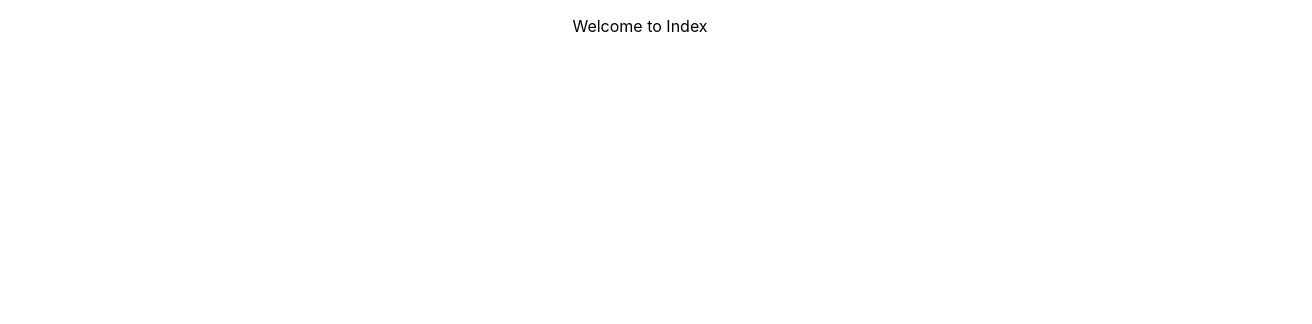
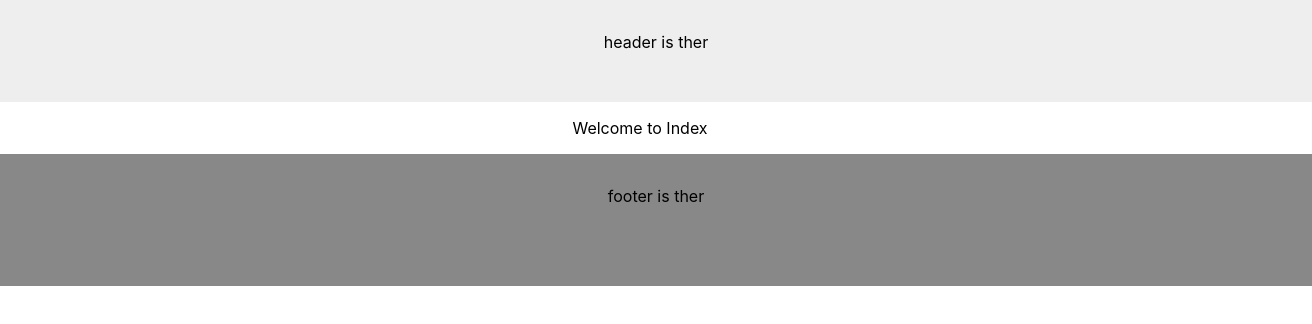
Before and after one commit to visharco/vishar-web, a React (Create React App) app: page / in a window 1280 px wide. Shown: the top 324 px of the page, 1312 px wide, since content can reach past the window. Built offline with nearby package versions, Linux system fonts and the light colour scheme.

Commit message:
header and footer is fixed

```diff
--- a/src/App.js
+++ b/src/App.js
@@ -2,15 +2,18 @@ import React, { Component } from 'react';
 import logo from './logo.svg';
 import './App.css';
 
-
+import Header from './component/header/header';
 import Index from '../src/container/index';
+import Footer from './component/footer/footer';
 
 
 class App extends Component {
   render() {
     return (
       <div className="App">
+        <Header />
         <Index />
+        <Footer />
       </div>
     );
   }
--- /dev/null
+++ b/src/component/footer/footer.js
@@ -0,0 +1,20 @@
+import React,{Component} from 'react';
+
+import './style.css';
+
+
+class FooterComponent extends Component {
+    constructor(props) {
+        super(props);
+        this.state = {  }
+    }
+    render() {
+        return (
+            <div className="footer">
+                <p>footer is ther</p>
+            </div>
+         );
+    }
+}
+
+export default FooterComponent;
--- /dev/null
+++ b/src/component/footer/style.css
@@ -0,0 +1,9 @@
+.footer{
+    width: 100%;
+    height: 100px;
+    padding: 1rem;
+    background-color: #888888;
+    bottom: 0;
+
+
+}
--- /dev/null
+++ b/src/component/header/header.js
@@ -0,0 +1,20 @@
+import React,{Component} from 'react';
+
+import './style.css';
+
+
+class HeaderComponent extends Component {
+    constructor(props) {
+        super(props);
+        this.state = {  }
+    }
+    render() {
+        return (
+            <div className="header">
+                <p>header is ther</p>
+            </div>
+         );
+    }
+}
+
+export default HeaderComponent;
--- /dev/null
+++ b/src/component/header/style.css
@@ -0,0 +1,7 @@
+.header{
+    width: 100%;
+    height: 70px;
+    padding: 1rem;
+    background-color: #eee;
+
+}
```
